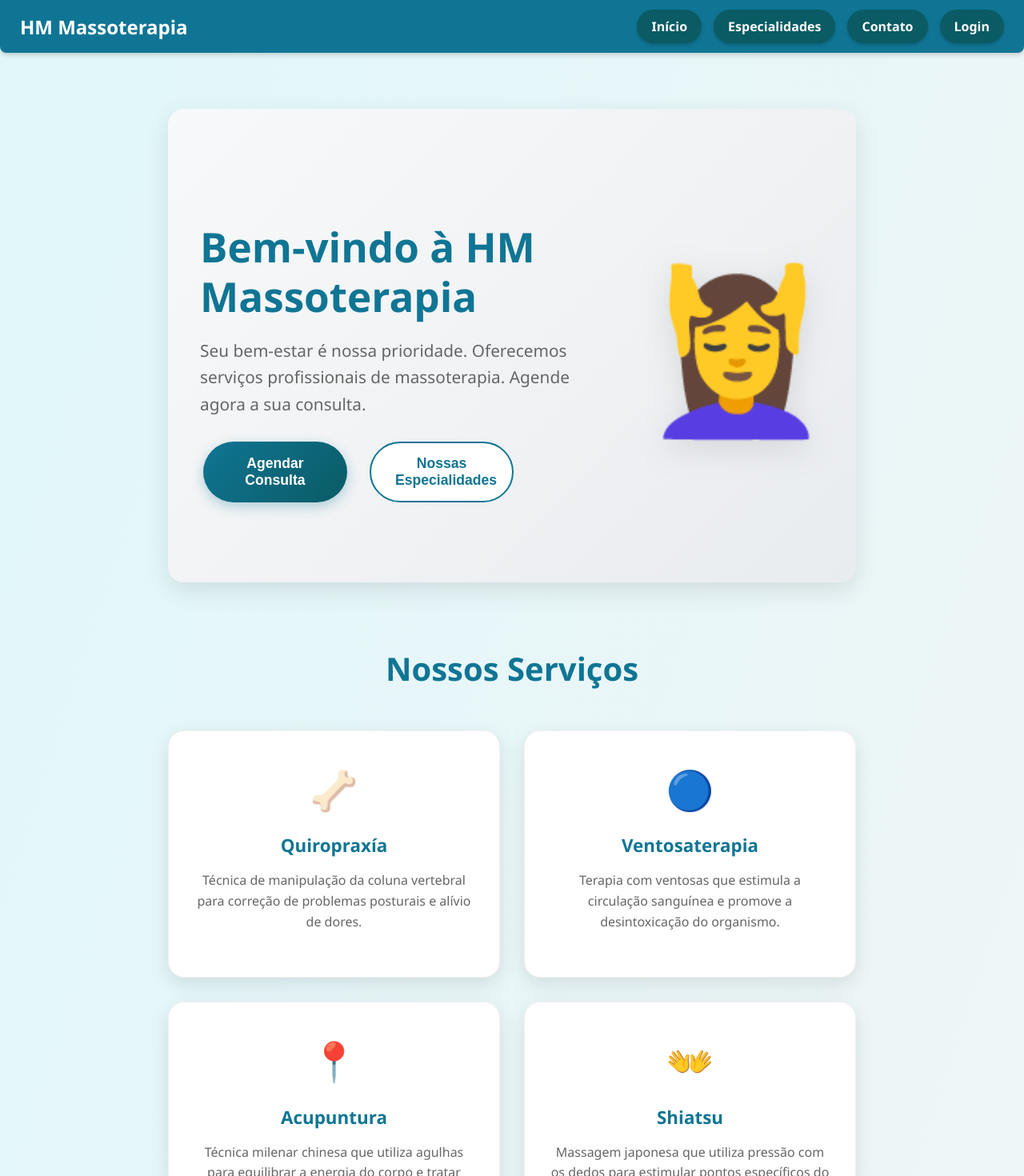
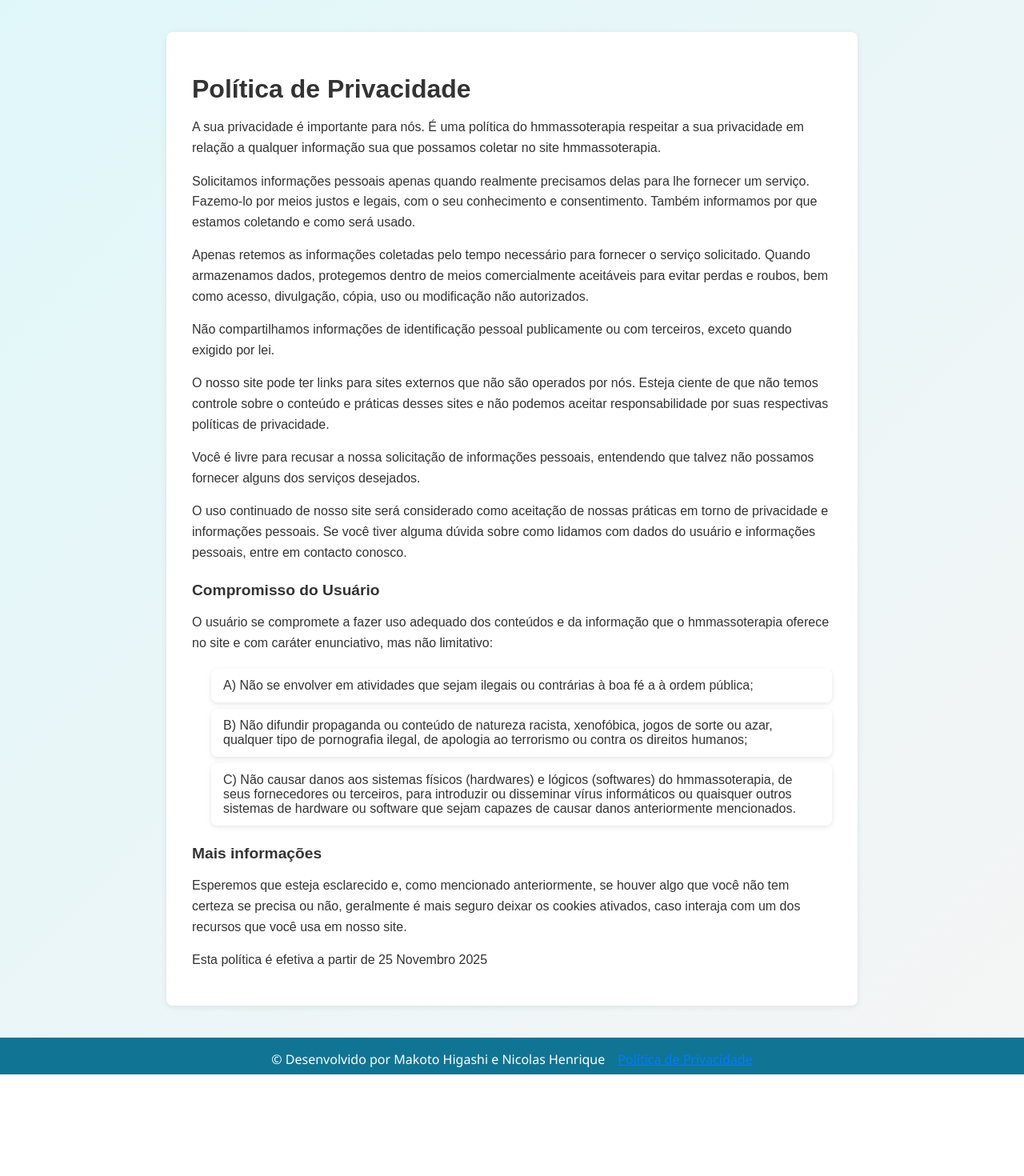
Before and after one commit to makotohigashiumc/pfc_frontend, a React (Vite) app: page /politica-privacidade in a window 1280 px wide. Shown: the top 1470 px of the page at 80% size. After the commit the page ends 1343 px from the top, so only its background shows below. Built offline with nearby package versions, Linux system fonts and the light colour scheme; no server answers.

Commit message:
Adicionar: PoliticaPrivacidade.jsx, PoliticaPrivacidade.css, Footer.jsx e App.jsx

```diff
--- a/src/App.jsx
+++ b/src/App.jsx
@@ -1,5 +1,7 @@
 // Importações necessárias do React
 import React, { useState, useEffect } from "react";
+import { BrowserRouter, Routes, Route } from "react-router-dom";
+import PoliticaPrivacidade from "./components/PoliticaPrivacidade";
 // Importação dos componentes principais da aplicação
 import Main from "./components/Main";
 import Footer from "./components/Footer";
@@ -56,12 +58,15 @@ function App() {
 
   // Renderização do componente principal
   return (
-    <div className="app">
-      {/* Componente principal que recebe as props de usuário e funções de autenticação */}
-      <Main usuario={usuario} login={login} logout={logout} />
-      {/* Componente de rodapé */}
-      <Footer />
-    </div>
+    <BrowserRouter>
+      <div className="app">
+        <Routes>
+          <Route path="/" element={<Main usuario={usuario} login={login} logout={logout} />} />
+          <Route path="/politica-privacidade" element={<PoliticaPrivacidade />} />
+        </Routes>
+        <Footer />
+      </div>
+    </BrowserRouter>
   );
 }
 
--- a/src/components/Footer.jsx
+++ b/src/components/Footer.jsx
@@ -10,7 +10,12 @@ function Footer() {
     // Elemento footer com classe CSS para estilização
     <footer className="footer">
       {/* Símbolo de copyright e informação do desenvolvedor */}
-      &copy; Desenvolvido por Makoto Higashi e Nicolas Henrique
+      <span>&copy; Desenvolvido por Makoto Higashi e Nicolas Henrique</span>
+      <span style={{ marginLeft: "16px" }}>
+        <a href="/politica-privacidade" style={{ color: "#007bff", textDecoration: "underline" }}>
+          Política de Privacidade
+        </a>
+      </span>
     </footer>
   );
 }
--- /dev/null
+++ b/src/components/PoliticaPrivacidade.css
@@ -0,0 +1,28 @@
+.politica-privacidade-container {
+  max-width: 800px;
+  margin: 40px auto;
+  padding: 32px;
+  background: #fff;
+  border-radius: 8px;
+  box-shadow: 0 2px 8px rgba(0,0,0,0.08);
+  font-family: Arial, sans-serif;
+}
+.politica-privacidade-container h1 {
+  font-size: 2rem;
+  margin-bottom: 16px;
+}
+.politica-privacidade-container h2 {
+  font-size: 1.2rem;
+  margin-top: 24px;
+}
+.politica-privacidade-container p {
+  margin-bottom: 12px;
+  line-height: 1.6;
+}
+.politica-privacidade-container ul {
+  margin-left: 24px;
+  margin-bottom: 16px;
+}
+.politica-privacidade-container li {
+  margin-bottom: 8px;
+}
--- /dev/null
+++ b/src/components/PoliticaPrivacidade.jsx
@@ -0,0 +1,27 @@
+import React from "react";
+import "./PoliticaPrivacidade.css";
+
+const PoliticaPrivacidade = () => (
+  <div className="politica-privacidade-container">
+    <h1>Política de Privacidade</h1>
+    <p>A sua privacidade é importante para nós. É uma política do hmmassoterapia respeitar a sua privacidade em relação a qualquer informação sua que possamos coletar no site hmmassoterapia.</p>
+    <p>Solicitamos informações pessoais apenas quando realmente precisamos delas para lhe fornecer um serviço. Fazemo-lo por meios justos e legais, com o seu conhecimento e consentimento. Também informamos por que estamos coletando e como será usado.</p>
+    <p>Apenas retemos as informações coletadas pelo tempo necessário para fornecer o serviço solicitado. Quando armazenamos dados, protegemos dentro de meios comercialmente aceitáveis para evitar perdas e roubos, bem como acesso, divulgação, cópia, uso ou modificação não autorizados.</p>
+    <p>Não compartilhamos informações de identificação pessoal publicamente ou com terceiros, exceto quando exigido por lei.</p>
+    <p>O nosso site pode ter links para sites externos que não são operados por nós. Esteja ciente de que não temos controle sobre o conteúdo e práticas desses sites e não podemos aceitar responsabilidade por suas respectivas políticas de privacidade.</p>
+    <p>Você é livre para recusar a nossa solicitação de informações pessoais, entendendo que talvez não possamos fornecer alguns dos serviços desejados.</p>
+    <p>O uso continuado de nosso site será considerado como aceitação de nossas práticas em torno de privacidade e informações pessoais. Se você tiver alguma dúvida sobre como lidamos com dados do usuário e informações pessoais, entre em contacto conosco.</p>
+    <h2>Compromisso do Usuário</h2>
+    <p>O usuário se compromete a fazer uso adequado dos conteúdos e da informação que o hmmassoterapia oferece no site e com caráter enunciativo, mas não limitativo:</p>
+    <ul>
+      <li>A) Não se envolver em atividades que sejam ilegais ou contrárias à boa fé a à ordem pública;</li>
+      <li>B) Não difundir propaganda ou conteúdo de natureza racista, xenofóbica, jogos de sorte ou azar, qualquer tipo de pornografia ilegal, de apologia ao terrorismo ou contra os direitos humanos;</li>
+      <li>C) Não causar danos aos sistemas físicos (hardwares) e lógicos (softwares) do hmmassoterapia, de seus fornecedores ou terceiros, para introduzir ou disseminar vírus informáticos ou quaisquer outros sistemas de hardware ou software que sejam capazes de causar danos anteriormente mencionados.</li>
+    </ul>
+    <h2>Mais informações</h2>
+    <p>Esperemos que esteja esclarecido e, como mencionado anteriormente, se houver algo que você não tem certeza se precisa ou não, geralmente é mais seguro deixar os cookies ativados, caso interaja com um dos recursos que você usa em nosso site.</p>
+    <p>Esta política é efetiva a partir de 25 Novembro 2025</p>
+  </div>
+);
+
+export default PoliticaPrivacidade;
```
